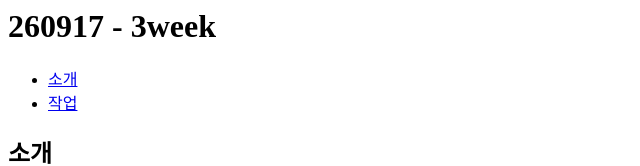
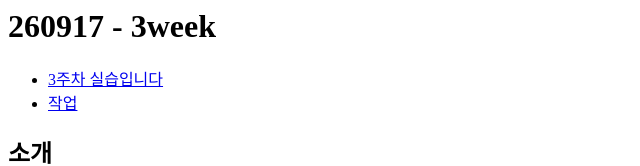
Before and after one commit to shachaive2/hsweb0917, a plain HTML site: page index.html in a window 1280 px wide. Shown: the top 166 px of the page, without its empty margins (0-640 px from the left). Drawn offline with Linux system fonts and the light colour scheme.

Commit message:
Update index.html

```diff
--- a/index.html
+++ b/index.html
@@ -3,7 +3,7 @@
     <h1>260917  -  3week</h1>
     <nav>
       <ul>
-        <li><a href="#about">소개</a></li>
+        <li><a href="#about">3주차 실습입니다</a></li>
         <li><a href="#work">작업</a></li>
       </ul>
     </nav>
```
